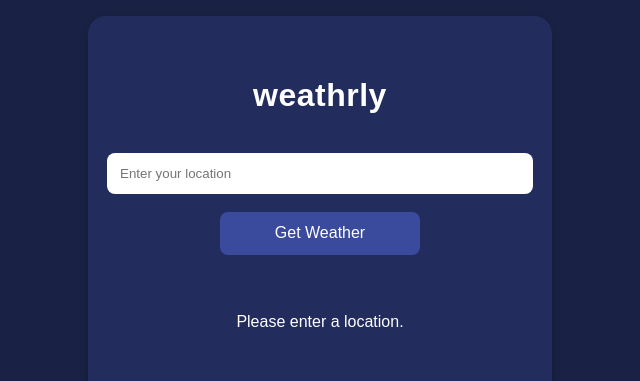
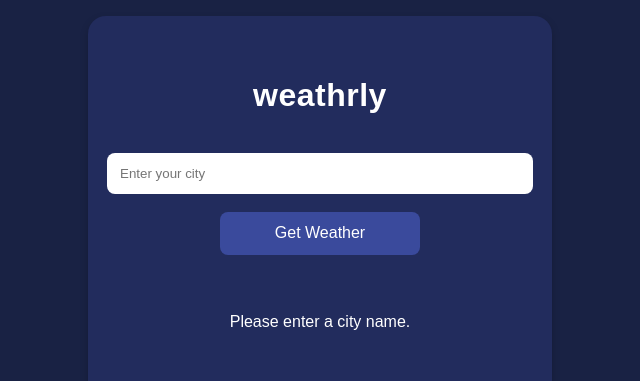
Before and after one commit to kpcodes30/weathrly, a plain HTML site: page index.html in a window 1280 px wide. Both pictures are taken after a click on the button "Get Weather". Shown: the top 381 px of the page, 320-960 px from the left. Drawn offline with Linux system fonts and the light colour scheme.

Commit message:
Refactor: Use 'city' instead of 'location' for consistency

```diff
--- a/index.html
+++ b/index.html
@@ -13,7 +13,7 @@
         <input
           type="text"
           id="location"
-          placeholder="Enter your location"
+          placeholder="Enter your city"
           required
         />
         <button id="submit">Get Weather</button>
--- a/script.js
+++ b/script.js
@@ -165,7 +165,7 @@ button.addEventListener("click", () => {
     fetchWeather(city);
   } else {
     resultDiv.innerHTML =
-      '<p style="color:#fff;text-align:center;">Please enter a location.</p>';
+      '<p style="color:#fff;text-align:center;">Please enter a city name.</p>';
   }
 });
 
```
